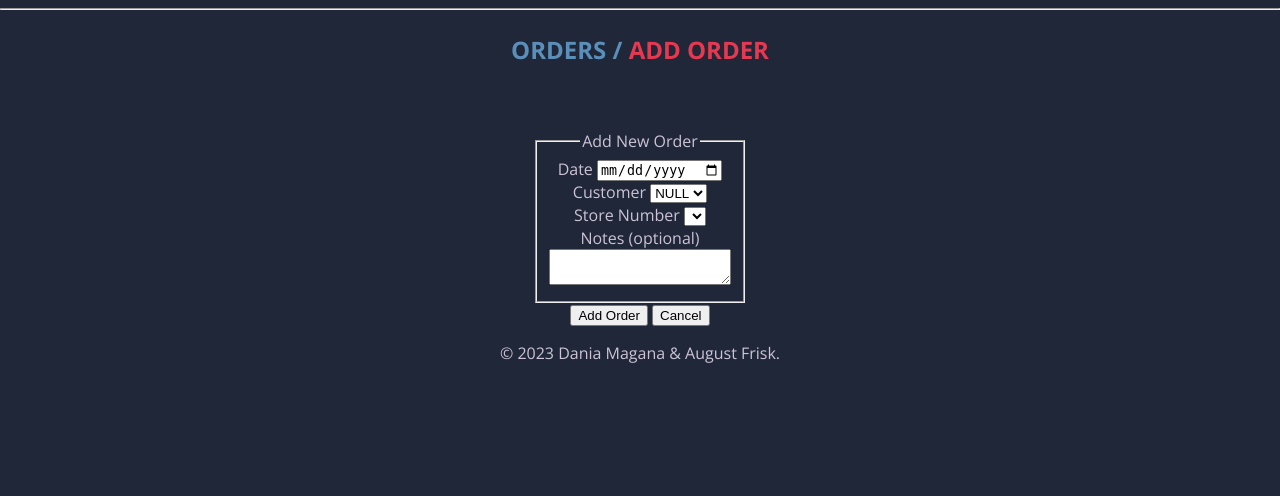
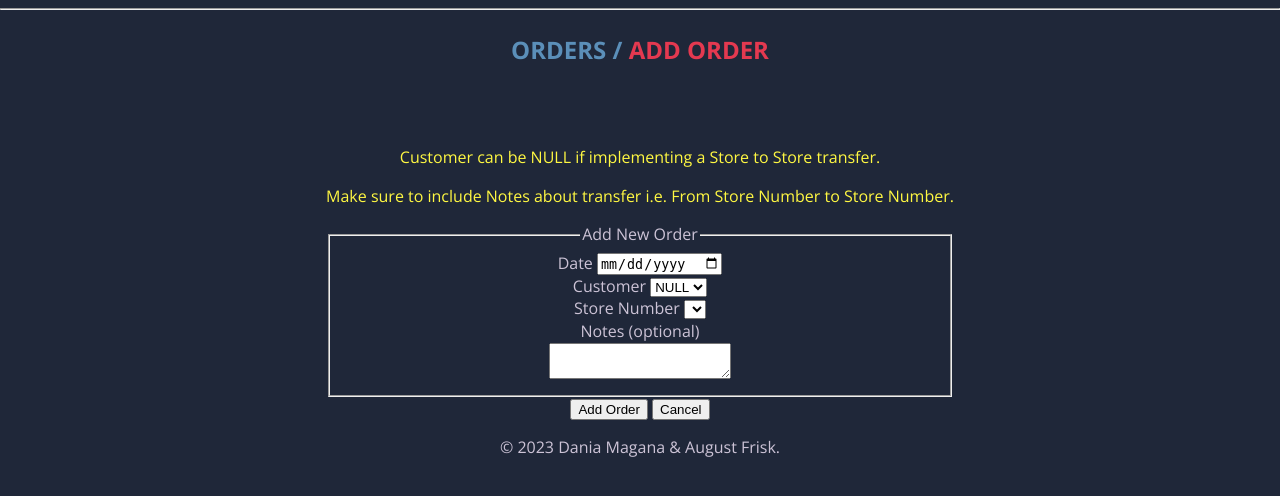
Before and after one commit to 4N0NYM0U5MY7H/CS340_Project, a Flask app: page /add_orders in a window 1280 px wide. Shown: the part 193-689 px from the top of the page. Run offline with Flask 3, Linux system fonts and the light colour scheme; data that the repository does not hold is empty; some libraries are stand-ins or nearby versions.

Commit message:
included note about implementing NULL Customer

```diff
--- a/templates/add_orders.j2
+++ b/templates/add_orders.j2
@@ -2,6 +2,11 @@
 {% block main_heading %}<span class="blue">{{ super() }} /</span> Add Order{% endblock %}
 
 {% block main_content %}
+
+<div>
+    <p class="yellow">Customer can be NULL if implementing a Store to Store transfer.</p>
+    <p class="yellow">Make sure to include Notes about transfer i.e. From Store Number to Store Number.</p>
+</div>
 
 <div id="add_order">
     <form id="addOrder" action="{{ url_for('add_orders') }}" method="POST">
```
